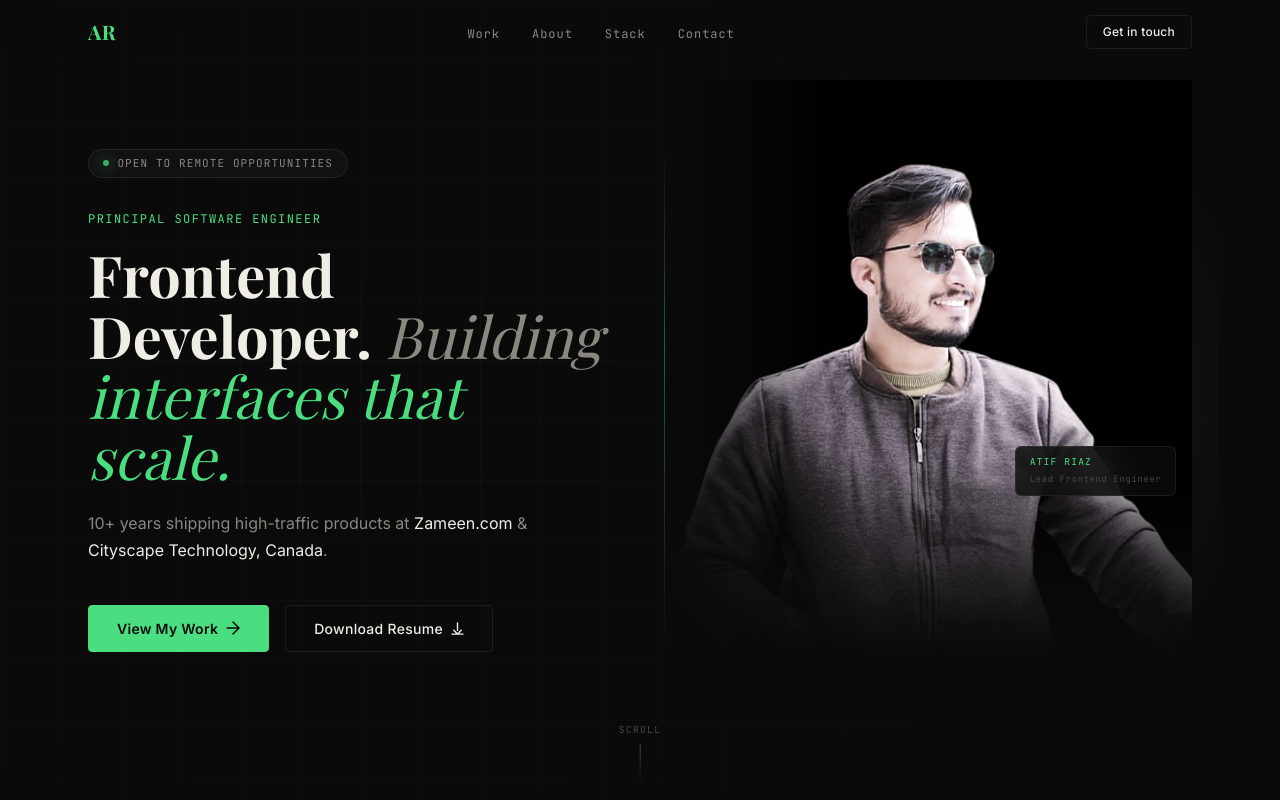
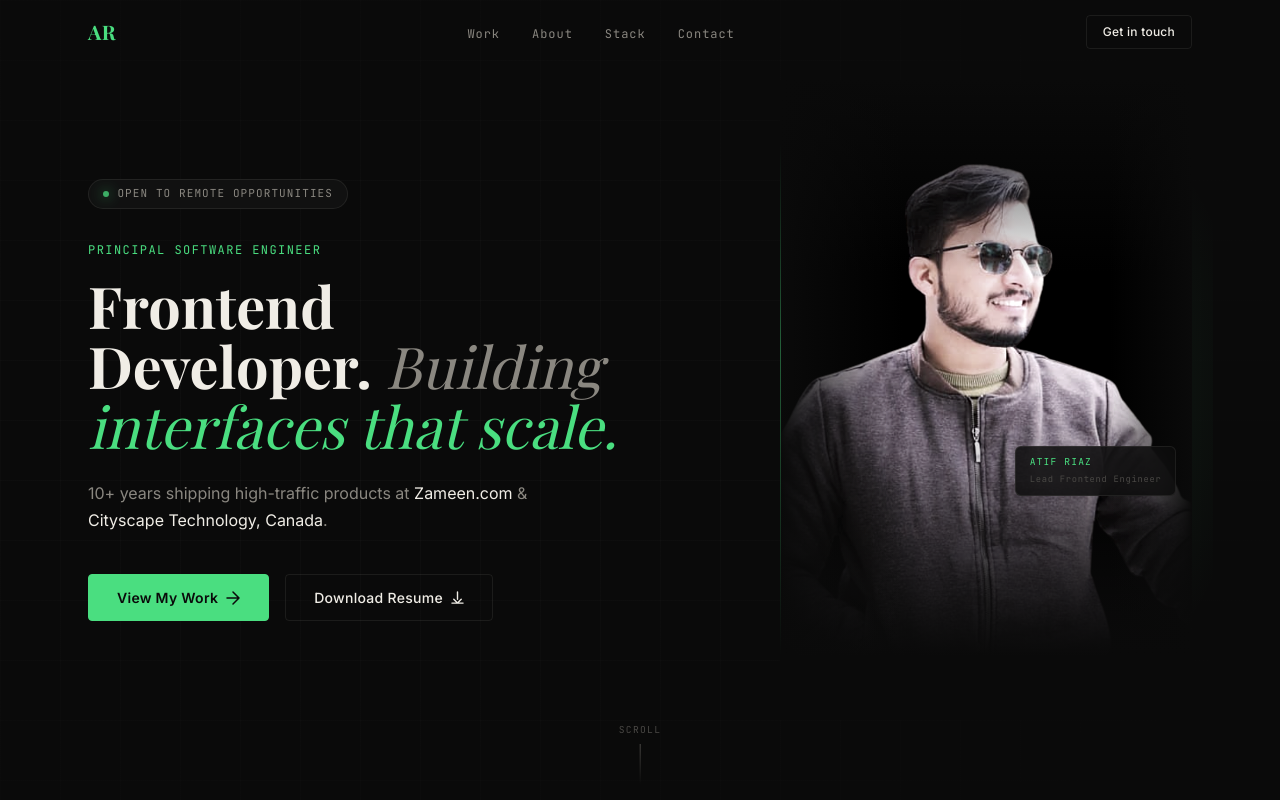
Before and after one commit to itsatifriaz/atifriaz, a Next.js app: page / in a window 1280 px wide. Shown: the top 800 px of the page. Built offline with nearby package versions, Linux system fonts and the light colour scheme.

Commit message:
Hero: 1.6fr/1fr grid, add top+right photo fades to remove hard edges
https://claude.ai/code/session_0141wqFEKVfMxLZL1juiGWGk

```diff
--- a/components/Hero.tsx
+++ b/components/Hero.tsx
@@ -198,16 +198,28 @@ export default function Hero() {
               }}
             />
 
-            {/* Seamless bottom fade into page bg */}
+            {/* Seamless bottom fade */}
             <div aria-hidden="true" style={{
               position: "absolute", bottom: 0, left: 0, right: 0, height: "40%",
               background: "linear-gradient(to top, var(--bg) 25%, transparent 100%)",
               pointerEvents: "none", zIndex: 1,
             }} />
+            {/* Top fade */}
+            <div aria-hidden="true" style={{
+              position: "absolute", top: 0, left: 0, right: 0, height: "30%",
+              background: "linear-gradient(to bottom, var(--bg) 0%, transparent 100%)",
+              pointerEvents: "none", zIndex: 1,
+            }} />
             {/* Left edge blends into text column */}
             <div aria-hidden="true" style={{
-              position: "absolute", top: 0, left: 0, bottom: 0, width: "35%",
+              position: "absolute", top: 0, left: 0, bottom: 0, width: "30%",
               background: "linear-gradient(to right, var(--bg) 0%, transparent 100%)",
+              pointerEvents: "none", zIndex: 1,
+            }} />
+            {/* Right edge fade */}
+            <div aria-hidden="true" style={{
+              position: "absolute", top: 0, right: 0, bottom: 0, width: "20%",
+              background: "linear-gradient(to left, var(--bg) 0%, transparent 100%)",
               pointerEvents: "none", zIndex: 1,
             }} />
           </div>
@@ -316,11 +328,11 @@ export default function Hero() {
           z-index: 0;
         }
 
-        /* ── Desktop: side-by-side, equal columns ── */
+        /* ── Desktop: text-heavy left, photo right ── */
         @media (min-width: 900px) {
           .hero-inner {
-            grid-template-columns: 1fr 1fr;
-            gap: 3rem;
+            grid-template-columns: 1.6fr 1fr;
+            gap: 2rem;
           }
 
           .hero-photo-wrap {
```
